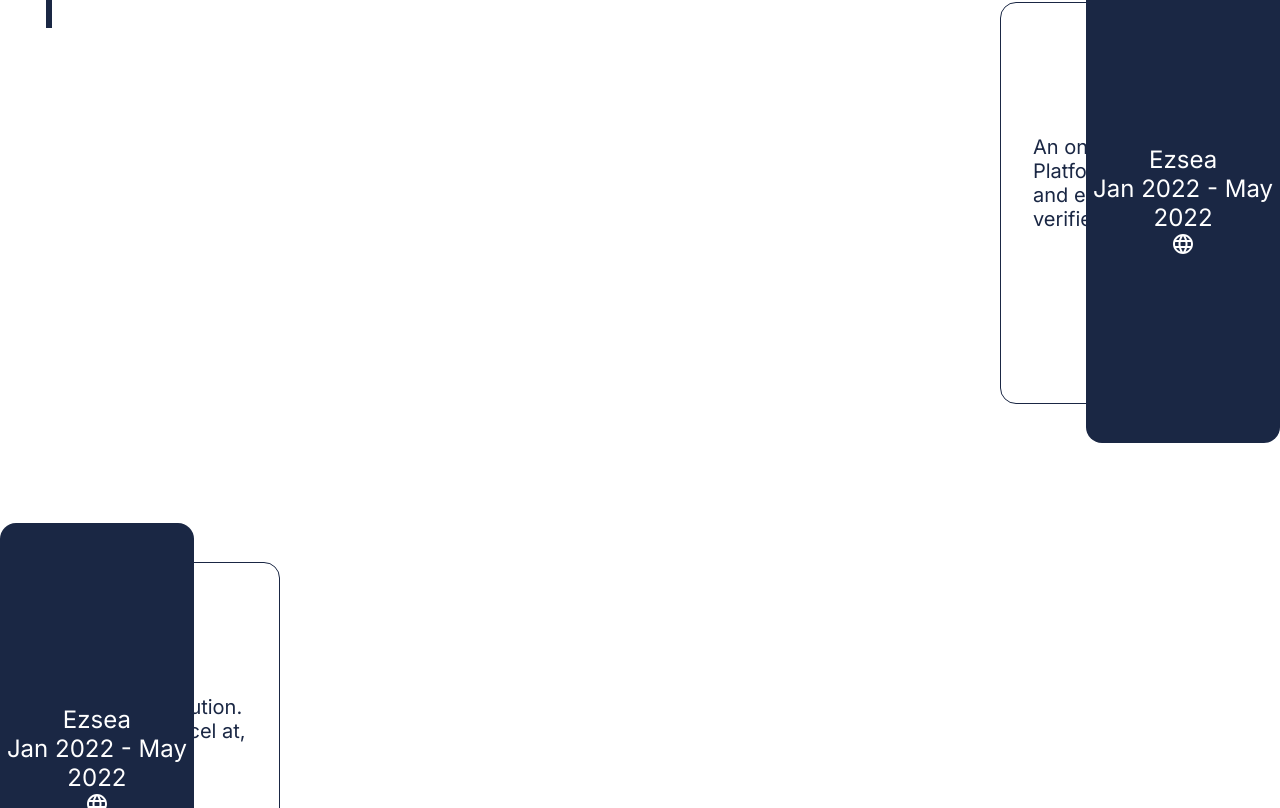
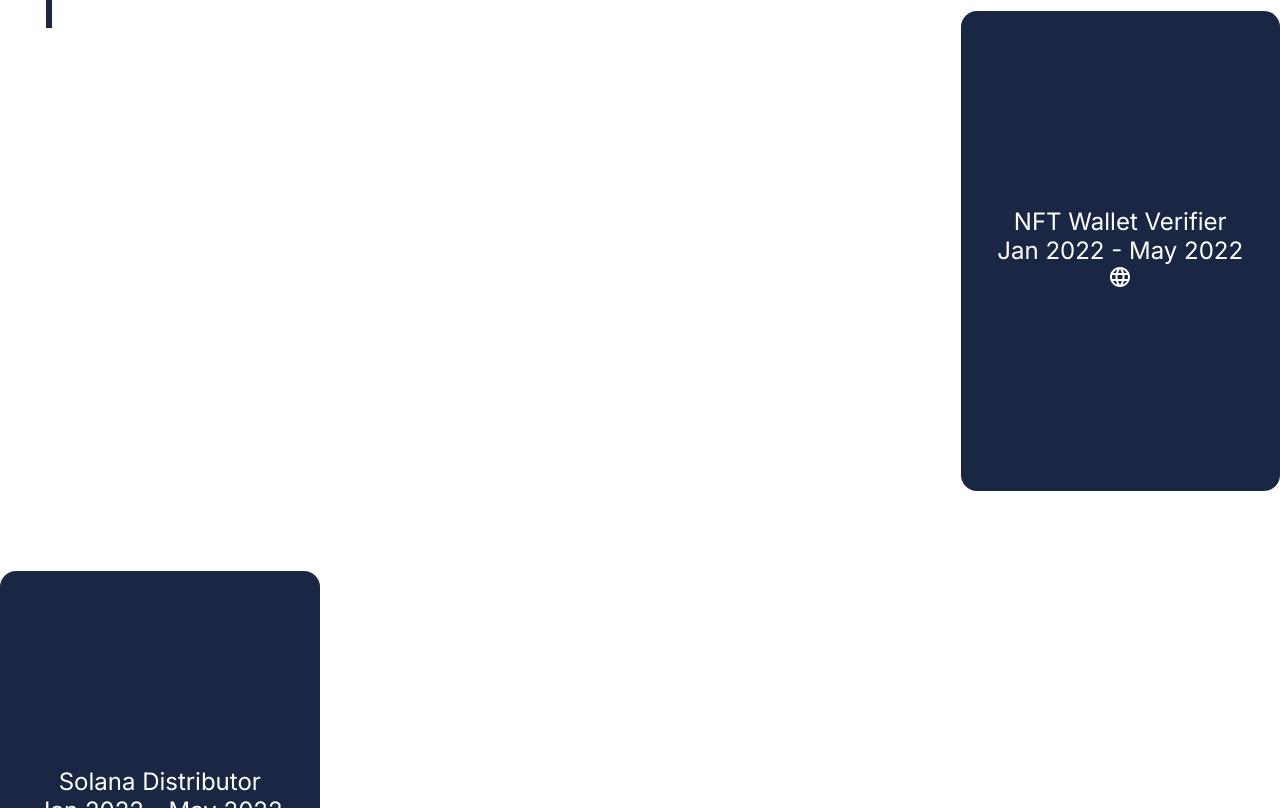
Before and after one commit to KevHnh/personalWebsite, a React (Create React App) app: page / in a window 1280 px wide. Shown: the part 2372-3180 px from the top of the page. Built offline with nearby package versions, Linux system fonts and the light colour scheme.

Commit message:
porjects layout updated

```diff
--- a/src/Projects.css
+++ b/src/Projects.css
@@ -12,7 +12,7 @@
 
 .projectsTitle {
     font-weight: bold;
-    margin-bottom: 1rem;
+    margin-bottom: 4rem;
     padding-top: 7.5rem;
 }
 
@@ -28,6 +28,7 @@
     justify-content: center;
     background-color: white;
     overflow-x: hidden;
+    position: absolute;
 }
 
 .projectsCard {
@@ -52,7 +53,7 @@
 .projectsTitleSection {
     background-color: #1A2744;
     color: white;
-    width: 40rem;
+    width: 25%;
     font-size: 1.5rem;
     height: 30rem;
     border-radius: 1rem;
@@ -64,6 +65,7 @@
 
 .projectsDescriptionSection {
     border: 1px solid #1A2744 ;
+    width: 75%;
     font-size: 1.25rem;
     text-align: left;
     height: 25rem;
@@ -72,7 +74,6 @@
     align-items: center;
     border-radius: 1rem;
     transition: transform 1s;
-    animation-delay: 3.1s;
 }
 
 .projectsDescriptionSectionR {
@@ -80,12 +81,12 @@
     font-size: 1.25rem;
     text-align: left;
     height: 25rem;
+    width: 75%;
     display: flex;
     justify-content: center;
     align-items: center;
     border-radius: 1rem;
     transition: transform 1s;
-    animation-delay: 3.1s;
 }
 
 .projectsDescriptionWrapper {
--- a/src/Projects.js
+++ b/src/Projects.js
@@ -48,7 +48,7 @@
                 <div className="projectsCardR">
                     <div className="projectsTitleSection">
                         <div className="projectsTitleWrapper">
-                            <div>Ezsea</div>
+                            <div>NFT Wallet Verifier</div>
                             <div>Jan 2022 - May 2022</div>
                             <a className="webIcon" href="https://ezsea.netlify.app" target="_blank"><LanguageIcon></LanguageIcon></a>
                         </div>
@@ -72,7 +72,7 @@
                 <div className="projectsCard">
                     <div className="projectsTitleSection">
                         <div className="projectsTitleWrapper">
-                            <div>Ezsea</div>
+                            <div>Solana Distributor</div>
                             <div>Jan 2022 - May 2022</div>
                             <a className="webIcon" href="https://ezsea.netlify.app" target="_blank"><LanguageIcon></LanguageIcon></a>
                         </div>
@@ -96,7 +96,7 @@
                 <div className="projectsCardR">
                     <div className="projectsTitleSection">
                         <div className="projectsTitleWrapper">
-                            <div>Ezsea</div>
+                            <div>ERC-721A Minting Page</div>
                             <div>Jan 2022 - May 2022</div>
                             <a className="webIcon" href="https://ezsea.netlify.app" target="_blank"><LanguageIcon></LanguageIcon></a>
                         </div>
@@ -120,7 +120,7 @@
                 <div className="projectsCard">
                     <div className="projectsTitleSection">
                         <div className="projectsTitleWrapper">
-                            <div>Ezsea</div>
+                            <div>Expense Tracker</div>
                             <div>Jan 2022 - May 2022</div>
                             <a className="webIcon" href="https://ezsea.netlify.app" target="_blank"><LanguageIcon></LanguageIcon></a>
                         </div>
@@ -134,15 +134,6 @@
                             </div>
                             <div className="projectsDescriptionTools">
                                 <ul className='toolsContainer'>
-                                    <li>HTML</li>
-                                    <li>CSS</li>
-                                    <li>JavaScript</li>
-                                    <li>React.js</li>
-                                    <li>Tailwind CSS</li>
-                                    <li>MongoDB</li>
-                                    <li>Mongoose</li>
-                                    <li>Express</li>
-                                    <li>Node</li>
                                 </ul>
                             </div>
                         </div>
@@ -152,7 +143,7 @@
                 <div className="projectsCardR">
                     <div className="projectsTitleSection">
                         <div className="projectsTitleWrapper">
-                            <div>Ezsea</div>
+                            <div>COVID-19 Tracker</div>
                             <div>Jan 2022 - May 2022</div>
                             <a className="webIcon" href="https://ezsea.netlify.app" target="_blank"><LanguageIcon></LanguageIcon></a>
                         </div>
@@ -172,6 +163,7 @@
                         </div>
                     </div>
                 </div>
+
             </div>
             <div className="projectsPadding"></div>
         </div>
--- a/src/index.js
+++ b/src/index.js
@@ -5,5 +5,5 @@
 
 const root = ReactDOM.createRoot(document.getElementById('root'));
 root.render(
-    <App/>
+    <App></App>
 );
```
Lines whose indentation alone changed are shown as unchanged.
